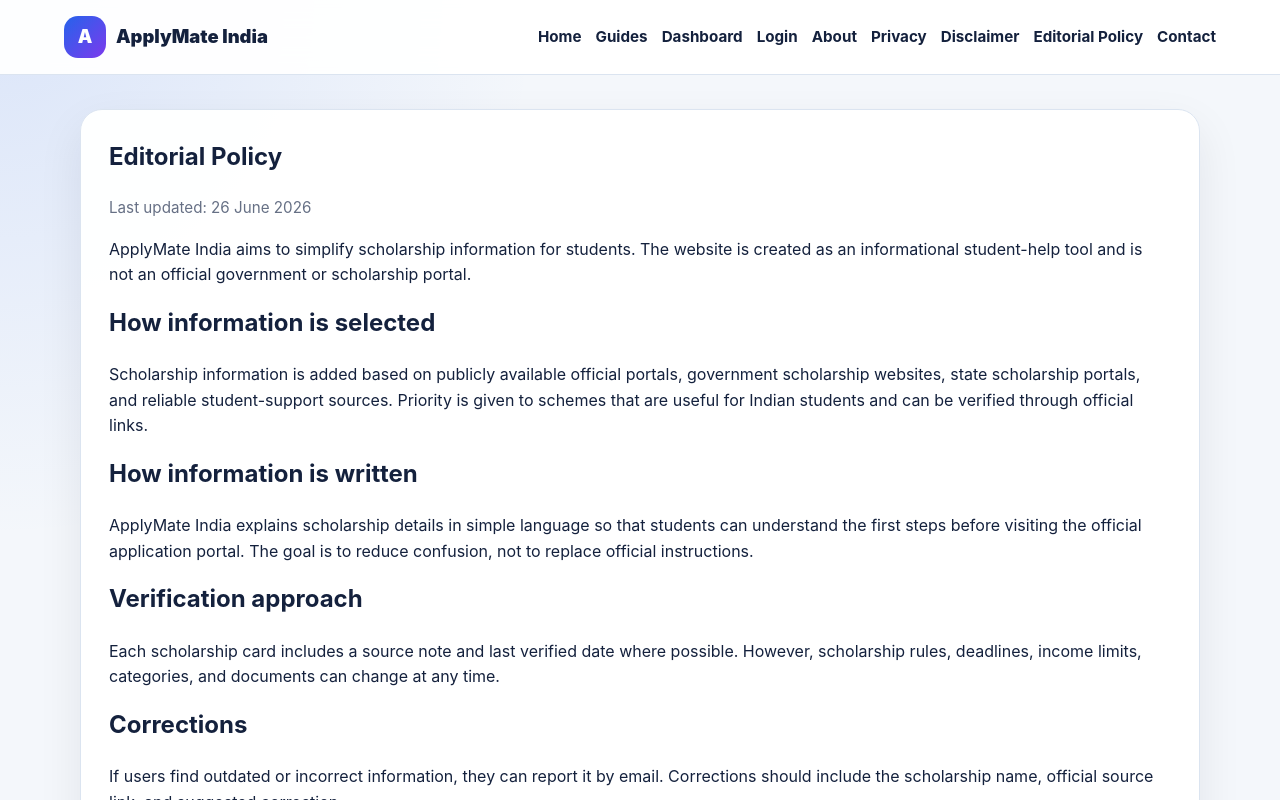
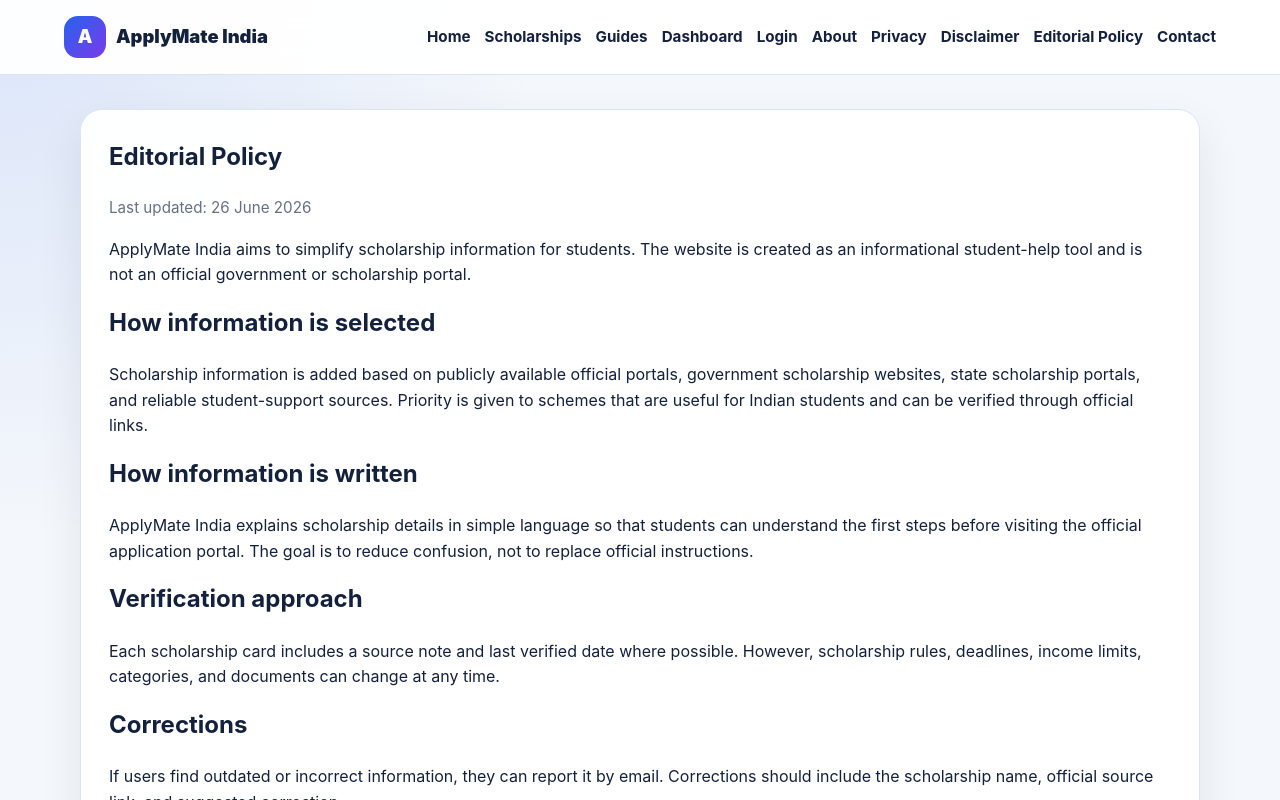
Before and after one commit to koushikrajcodex-boop/applymate-india, a plain HTML site: page editorial-policy.html in a window 1280 px wide. Shown: the top 800 px of the page. Drawn offline with Linux system fonts and the light colour scheme.

Commit message:
Update navigation links in editorial policy page

```diff
--- a/editorial-policy.html
+++ b/editorial-policy.html
@@ -25,6 +25,7 @@
 
   <div class="nav-links">
     <a href="index.html">Home</a>
+    <a href="scholarships.html">Scholarships</a>
     <a href="guides.html">Guides</a>
     <a href="dashboard.html">Dashboard</a>
     <a href="login.html">Login</a>
```
Lines whose indentation alone changed are shown as unchanged.
